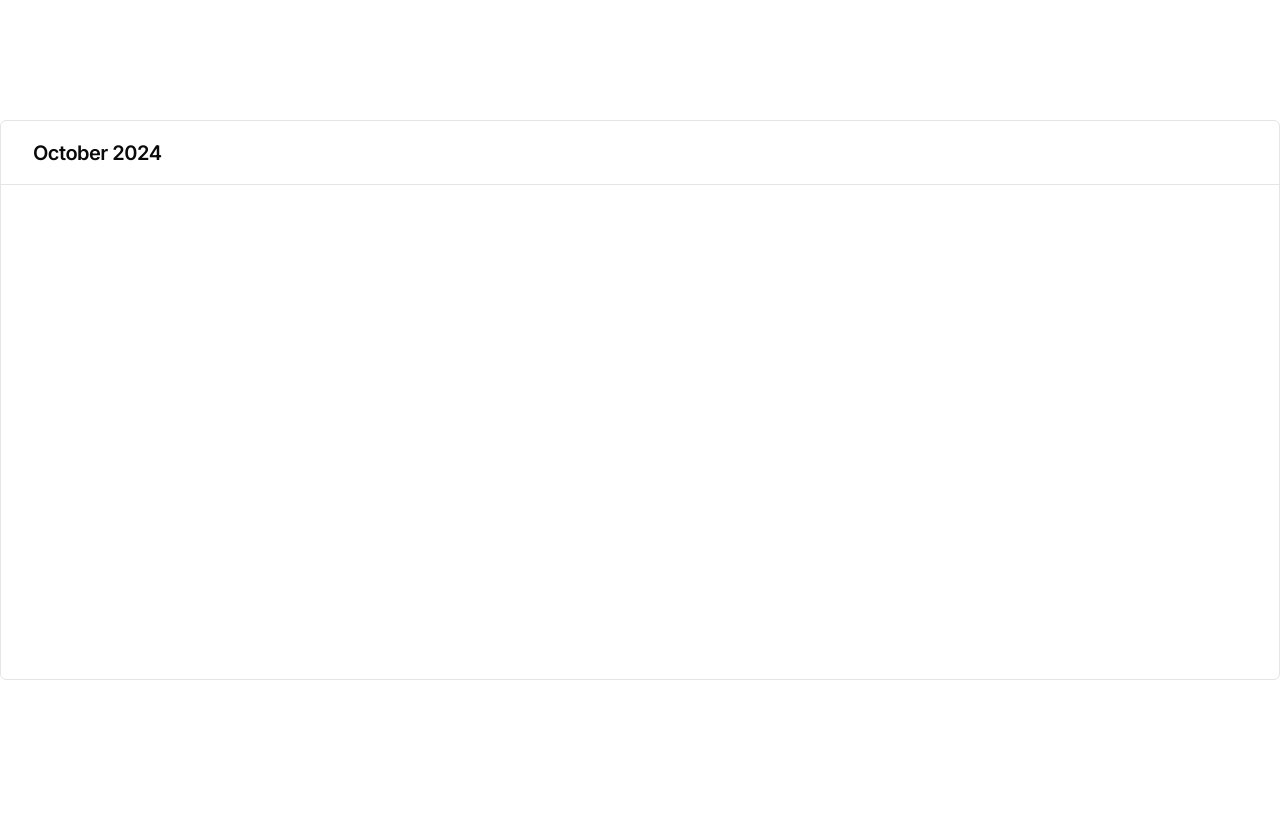
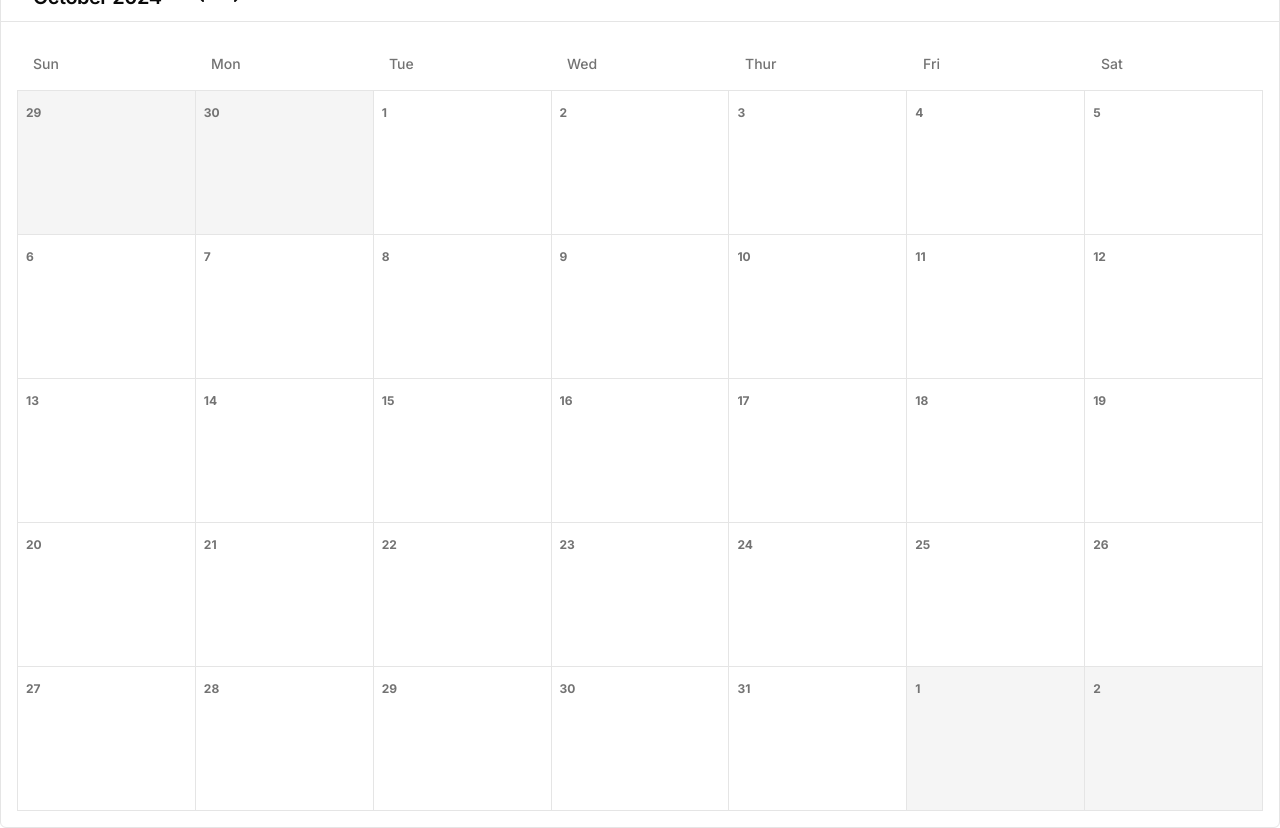
Before and after one commit to Jeff-Maina/scheduler, a Next.js app: page / in a window 1280 px wide. Before the commit the page ends 800 px from the top, so only its background shows below. Built offline with nearby package versions, Linux system fonts and the light colour scheme.

Commit message:
feat: add switchin between different months

```diff
--- a/package.json
+++ b/package.json
@@ -18,6 +18,7 @@
     "@radix-ui/react-icons": "^1.3.0",
     "@radix-ui/react-popover": "^1.1.2",
     "@radix-ui/react-slot": "^1.1.0",
+    "@radix-ui/react-tooltip": "^1.1.3",
     "class-variance-authority": "^0.7.0",
     "clsx": "^2.1.1",
     "date-fns": "^3.6.0",
--- a/src/app/_components/calendar.tsx
+++ b/src/app/_components/calendar.tsx
@@ -7,18 +7,85 @@ import {
   PopoverContent,
   PopoverTrigger,
 } from "@/components/ui/popover";
-import { format, startOfToday } from "date-fns";
+import {
+  format,
+  startOfToday,
+  addMonths,
+  parse,
+  eachDayOfInterval,
+  endOfMonth,
+  endOfWeek,
+  getDay,
+  startOfWeek,
+  add,
+  isSameMonth,
+} from "date-fns";
 import { Dispatch, SetStateAction, useState } from "react";
+import { ChevronLeft, ChevronRight } from "lucide-react";
+import TooltipWrapper from "./tooltip-wrapper";
 
 const Scheduler = () => {
   let today = startOfToday();
 
   const [date, setDate] = useState<Date | undefined>(today);
+  let [currentMonth, setCurrentMonth] = useState(format(today, "MMM-yyyy"));
+  let firstDayCurrentMonth = parse(currentMonth, "MMM-yyyy", new Date());
+
+  let days = eachDayOfInterval({
+    start: startOfWeek(firstDayCurrentMonth),
+    end: endOfWeek(endOfMonth(firstDayCurrentMonth)),
+  });
+
+  const nextMonth = () => {
+    let firstDayNextMonth = add(firstDayCurrentMonth, { months: 1 });
+    console.log(firstDayNextMonth);
+    setCurrentMonth(format(firstDayNextMonth, "MMM-yyyy"));
+  };
+
+  const prevMonth = () => {
+    let firstDayNextMonth = add(firstDayCurrentMonth, { months: -1 });
+    setCurrentMonth(format(firstDayNextMonth, "MMM-yyyy"));
+  };
 
   return (
-    <div className="max-w-7xl w-full h-[70vh] border border-neutral-200 rounded-md">
-      <div className="w-full h-16 border-b flex items-center p-4">
-        <CurrentDate date={date} setDate={setDate} />
+    <div className="max-w-7xl w-full flex flex-col min-h-[70vh] border border-neutral-200 rounded-md">
+      <div className="w-full h-12 shrink-0 border-b border-neutral-200 flex items-center p-4">
+        <CurrentDatePicker
+          previousMonth={prevMonth}
+          nextMonth={nextMonth}
+          date={date}
+          setDate={setDate}
+        />
+      </div>
+      <div className="h-full w-full p-4">
+        <div className="w-full font-medium text-neutral-500 text-sm grid grid-cols-7">
+          <div className="p-4 rounded-md w-full">Sun</div>
+          <div className="p-4 rounded-md w-full">Mon</div>
+          <div className="p-4 rounded-md w-full">Tue</div>
+          <div className="p-4 rounded-md w-full">Wed</div>
+          <div className="p-4 rounded-md w-full">Thur</div>
+          <div className="p-4 rounded-md w-full">Fri</div>
+          <div className="p-4 rounded-md w-full">Sat</div>
+        </div>
+        <div className="w-full h-full grid grid-cols-7 border-b border-l">
+          {days.map((day, index) => (
+            <div
+              key={index}
+              className={cn(
+                " w-full h-36 hover:bg-neutral-100 p-2 border-t border-r",
+                index === 0 && colStartClasses[getDay(day)],
+                !isSameMonth(day, firstDayCurrentMonth) && "bg-neutral-100"
+              )}
+            >
+              <time
+                dateTime={format(day, "yyyy-MM-dd")}
+                className="text-xs font-bold text-neutral-500"
+              >
+                {format(day, "d")}
+              </time>
+            </div>
+          ))}
+        </div>
       </div>
     </div>
   );
@@ -26,22 +93,28 @@ const Scheduler = () => {
 
 // ************************** MINI COMPONENTS ************************************** //
 
-const CurrentDate = ({
+type CurrentDatePickerProps = {
+  date: Date | undefined;
+  setDate: Dispatch<SetStateAction<Date | undefined>>;
+  previousMonth: () => void;
+  nextMonth: () => void;
+};
+
+const CurrentDatePicker = ({
   date,
   setDate,
-}: {
-  date: Date | undefined;
-  setDate: Dispatch<SetStateAction<Date | undefined>>;
-}) => {
+  previousMonth,
+  nextMonth,
+}: CurrentDatePickerProps) => {
   return (
-    <div>
+    <div className="flex items-center gap-2">
       {" "}
       <Popover>
         <PopoverTrigger asChild>
           <Button
             variant={"ghost"}
             className={cn(
-              " justify-start text-left font-semibold text-xl tracking-tight",
+              " justify-start  text-left font-semibold text-xl tracking-tight",
               !date && "text-muted-foreground"
             )}
           >
@@ -57,8 +130,44 @@ const CurrentDate = ({
           />
         </PopoverContent>
       </Popover>
+      <div className="flex items-center gap-1">
+        <TooltipWrapper label="Previous month">
+          <Button
+            onClick={previousMonth}
+            size={"icon"}
+            variant={"ghost"}
+            className="h-8 w-8"
+          >
+            <ChevronLeft size={16} strokeWidth={3} />
+          </Button>
+        </TooltipWrapper>
+        <TooltipWrapper label="Next month">
+          <Button
+            onClick={nextMonth}
+            size={"icon"}
+            variant={"ghost"}
+            className="h-8 w-8"
+          >
+            <ChevronRight size={16} strokeWidth={3} />
+          </Button>
+        </TooltipWrapper>
+      </div>
     </div>
   );
 };
 
+const Event = ({}) => {
+  return <div></div>;
+};
+
 export default Scheduler;
+
+let colStartClasses = [
+  "",
+  "col-start-2",
+  "col-start-3",
+  "col-start-4",
+  "col-start-5",
+  "col-start-6",
+  "col-start-7",
+];
--- /dev/null
+++ b/src/app/_components/tooltip-wrapper.tsx
@@ -0,0 +1,28 @@
+import {
+    Tooltip,
+    TooltipContent,
+    TooltipProvider,
+    TooltipTrigger,
+  } from "@/components/ui/tooltip";
+
+  type TooltipContentProps = React.ComponentProps<typeof TooltipContent>;
+
+  type TooltipPropsType = {
+    children: JSX.Element;
+    label: string;
+  } & TooltipContentProps;
+
+  const TooltipWrapper = ({ children, label, ...props }: TooltipPropsType) => {
+    return (
+      <TooltipProvider delayDuration={200}>
+        <Tooltip>
+          <TooltipTrigger asChild>{children}</TooltipTrigger>
+          <TooltipContent {...props}>
+            <p>{label}</p>
+          </TooltipContent>
+        </Tooltip>
+      </TooltipProvider>
+    );
+  };
+
+  export default TooltipWrapper;
--- /dev/null
+++ b/src/components/ui/tooltip.tsx
@@ -0,0 +1,30 @@
+"use client"
+
+import * as React from "react"
+import * as TooltipPrimitive from "@radix-ui/react-tooltip"
+
+import { cn } from "@/lib/utils"
+
+const TooltipProvider = TooltipPrimitive.Provider
+
+const Tooltip = TooltipPrimitive.Root
+
+const TooltipTrigger = TooltipPrimitive.Trigger
+
+const TooltipContent = React.forwardRef<
+  React.ElementRef<typeof TooltipPrimitive.Content>,
+  React.ComponentPropsWithoutRef<typeof TooltipPrimitive.Content>
+>(({ className, sideOffset = 4, ...props }, ref) => (
+  <TooltipPrimitive.Content
+    ref={ref}
+    sideOffset={sideOffset}
+    className={cn(
+      "z-50 overflow-hidden rounded-md bg-primary px-3 py-1.5 text-xs text-primary-foreground animate-in fade-in-0 zoom-in-95 data-[state=closed]:animate-out data-[state=closed]:fade-out-0 data-[state=closed]:zoom-out-95 data-[side=bottom]:slide-in-from-top-2 data-[side=left]:slide-in-from-right-2 data-[side=right]:slide-in-from-left-2 data-[side=top]:slide-in-from-bottom-2",
+      className
+    )}
+    {...props}
+  />
+))
+TooltipContent.displayName = TooltipPrimitive.Content.displayName
+
+export { Tooltip, TooltipTrigger, TooltipContent, TooltipProvider }
```
Also changed, not shown: 1 other file (tests, documents, lock files or other folders).
